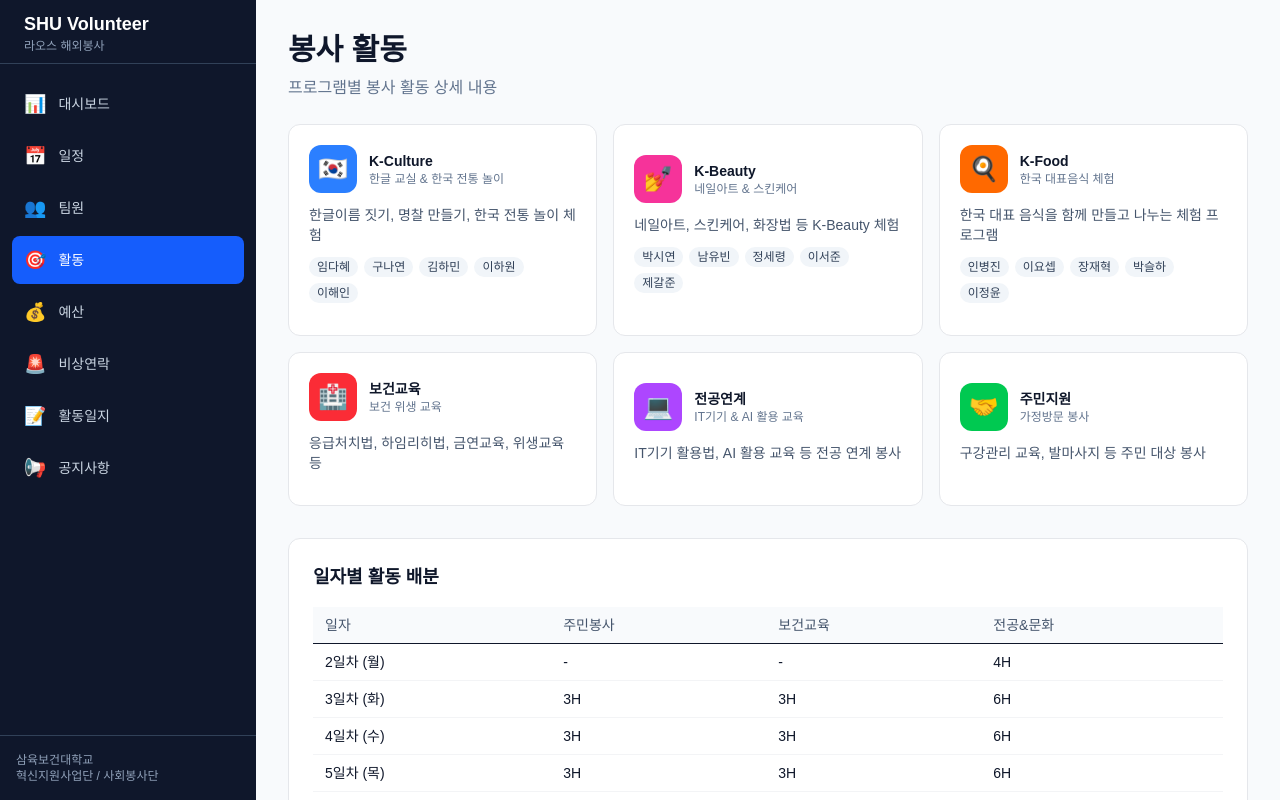
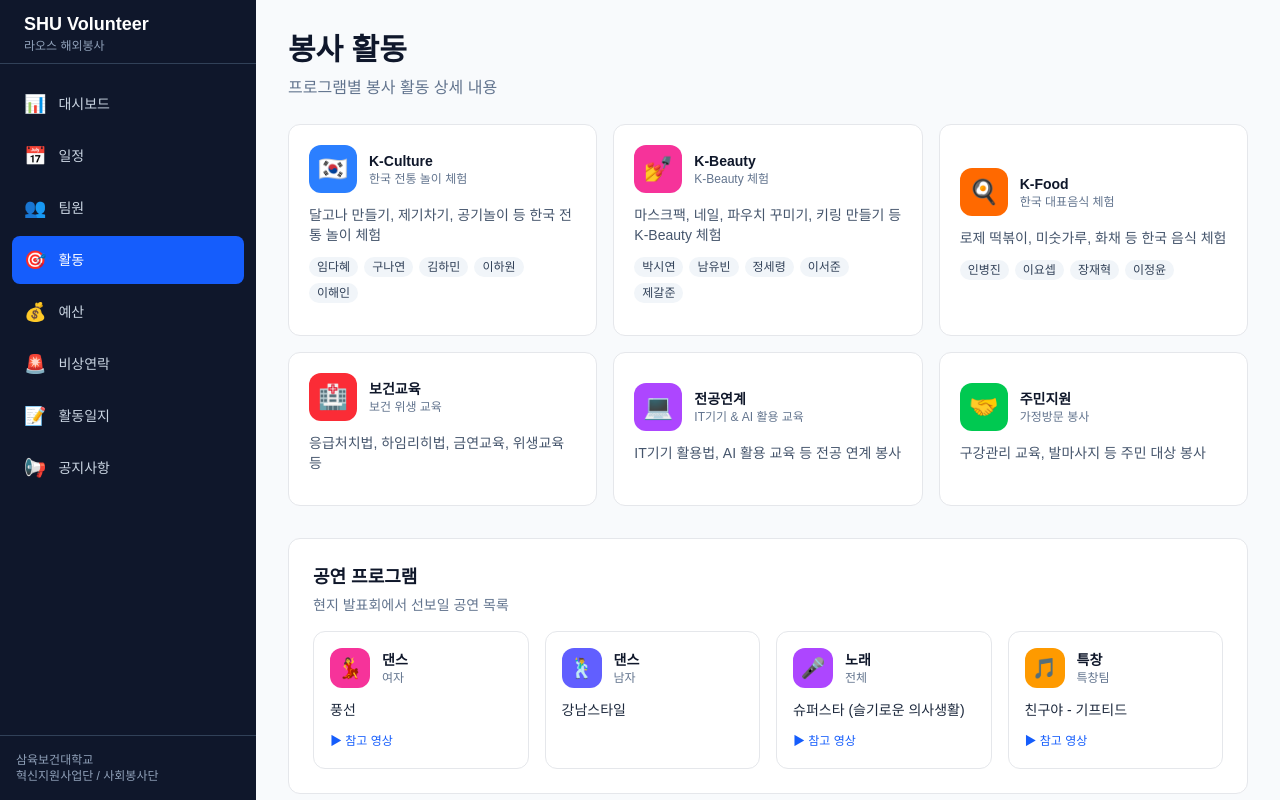
Before and after one commit to kkangmok700/shu-volunteer-laos, a Next.js app: page /shu-volunteer-laos/activities in a window 1280 px wide. Shown: the top 800 px of the page. Built offline with nearby package versions, Linux system fonts and the light colour scheme.

Commit message:
Update activity details and add performances section
- Update K-Culture/K-Beauty/K-Food activity details to match final program
- Remove 박슬하 from K-Food team
- Add performances data and section with video links

Co-Authored-By: Claude Opus 4.6 (1M context) <noreply@anthropic.com>

```diff
--- a/src/app/activities/page.tsx
+++ b/src/app/activities/page.tsx
@@ -2,6 +2,7 @@
 
 import { useState } from "react";
 import { activities } from "@/data/activities";
+import { performances } from "@/data/performances";
 
 export default function ActivitiesPage() {
   const [selectedId, setSelectedId] = useState<string | null>(null);
@@ -74,6 +75,38 @@ export default function ActivitiesPage() {
         ))}
       </div>
 
+      {/* Performances */}
+      <div className="mt-8 bg-white rounded-xl border border-gray-200 p-6">
+        <h3 className="font-bold text-lg mb-1">공연 프로그램</h3>
+        <p className="text-sm text-slate-500 mb-4">현지 발표회에서 선보일 공연 목록</p>
+        <div className="grid sm:grid-cols-2 lg:grid-cols-4 gap-4">
+          {performances.map((p) => (
+            <div key={p.id} className="border border-gray-200 rounded-xl p-4 hover:shadow-md transition-all">
+              <div className="flex items-center gap-3 mb-3">
+                <span className={`w-10 h-10 rounded-xl flex items-center justify-center text-xl text-white ${p.color}`}>
+                  {p.icon}
+                </span>
+                <div>
+                  <p className="font-bold text-sm">{p.category}</p>
+                  <p className="text-xs text-slate-500">{p.performer}</p>
+                </div>
+              </div>
+              <p className="text-sm font-medium text-slate-800 mb-2">{p.title}</p>
+              {p.videoUrl && (
+                <a
+                  href={p.videoUrl}
+                  target="_blank"
+                  rel="noopener noreferrer"
+                  className="inline-flex items-center gap-1 text-xs text-blue-600 hover:text-blue-800 hover:underline"
+                >
+                  ▶ 참고 영상
+                </a>
+              )}
+            </div>
+          ))}
+        </div>
+      </div>
+
       {/* Activity Schedule Summary */}
       <div className="mt-8 bg-white rounded-xl border border-gray-200 p-6">
         <h3 className="font-bold text-lg mb-4">일자별 활동 배분</h3>
--- a/src/data/activities.ts
+++ b/src/data/activities.ts
@@ -13,28 +13,29 @@ export const activities: Activity[] = [
   {
     id: "k-culture",
     category: "K-Culture",
-    title: "한글 교실 & 한국 전통 놀이",
-    description: "한글이름 짓기, 명찰 만들기, 한국 전통 놀이 체험",
+    title: "한국 전통 놀이 체험",
+    description: "달고나 만들기, 제기차기, 공기놀이 등 한국 전통 놀이 체험",
     icon: "🇰🇷",
     color: "bg-blue-500",
     details: [
-      "한글이름 짓기 + 명찰 만들기",
-      "한국 전통 놀이 체험",
-      "한국 문화 소개 프레젠테이션",
+      "달고나 만들기",
+      "제기차기",
+      "공기놀이",
     ],
     members: ["임다혜", "구나연", "김하민", "이하원", "이해인"],
   },
   {
     id: "k-beauty",
     category: "K-Beauty",
-    title: "네일아트 & 스킨케어",
-    description: "네일아트, 스킨케어, 화장법 등 K-Beauty 체험",
+    title: "K-Beauty 체험",
+    description: "마스크팩, 네일, 파우치 꾸미기, 키링 만들기 등 K-Beauty 체험",
     icon: "💅",
     color: "bg-pink-500",
     details: [
-      "네일아트 체험",
-      "스킨케어 교육",
-      "화장법 시연",
+      "마스크팩",
+      "네일",
+      "파우치 꾸미기 (한글 이름)",
+      "키링 만들기",
     ],
     members: ["박시연", "남유빈", "정세령", "이서준", "제갈준"],
   },
@@ -42,15 +43,15 @@ export const activities: Activity[] = [
     id: "k-food",
     category: "K-Food",
     title: "한국 대표음식 체험",
-    description: "한국 대표 음식을 함께 만들고 나누는 체험 프로그램",
+    description: "로제 떡볶이, 미숫가루, 화채 등 한국 음식 체험",
     icon: "🍳",
     color: "bg-orange-500",
     details: [
-      "한국 대표 음식 레시피 소개",
-      "함께 요리하기 체험",
-      "음식 나눔 행사",
+      "로제 떡볶이",
+      "미숫가루",
+      "화채",
     ],
-    members: ["인병진", "이요셉", "장재혁", "박슬하", "이정윤"],
+    members: ["인병진", "이요셉", "장재혁", "이정윤"],
   },
   {
     id: "health-edu",
--- /dev/null
+++ b/src/data/performances.ts
@@ -0,0 +1,47 @@
+export interface Performance {
+  id: string;
+  category: string;
+  title: string;
+  performer: string;
+  videoUrl?: string;
+  icon: string;
+  color: string;
+}
+
+export const performances: Performance[] = [
+  {
+    id: "dance-women",
+    category: "댄스",
+    title: "풍선",
+    performer: "여자",
+    videoUrl: "https://youtu.be/z5JhbNlOEcY?si=r20sbqIKB2Ad1UFd",
+    icon: "💃",
+    color: "bg-pink-500",
+  },
+  {
+    id: "dance-men",
+    category: "댄스",
+    title: "강남스타일",
+    performer: "남자",
+    icon: "🕺",
+    color: "bg-indigo-500",
+  },
+  {
+    id: "song",
+    category: "노래",
+    title: "슈퍼스타 (슬기로운 의사생활)",
+    performer: "전체",
+    videoUrl: "https://youtu.be/7eJfROf1mJs?si=6YZ_YIjNtr_-1V68",
+    icon: "🎤",
+    color: "bg-purple-500",
+  },
+  {
+    id: "special",
+    category: "특창",
+    title: "친구야 - 기프티드",
+    performer: "특창팀",
+    videoUrl: "https://youtu.be/DBfCn9K8tiQ?si=ZiqLJH-CKCLK1Keu",
+    icon: "🎵",
+    color: "bg-amber-500",
+  },
+];
```
